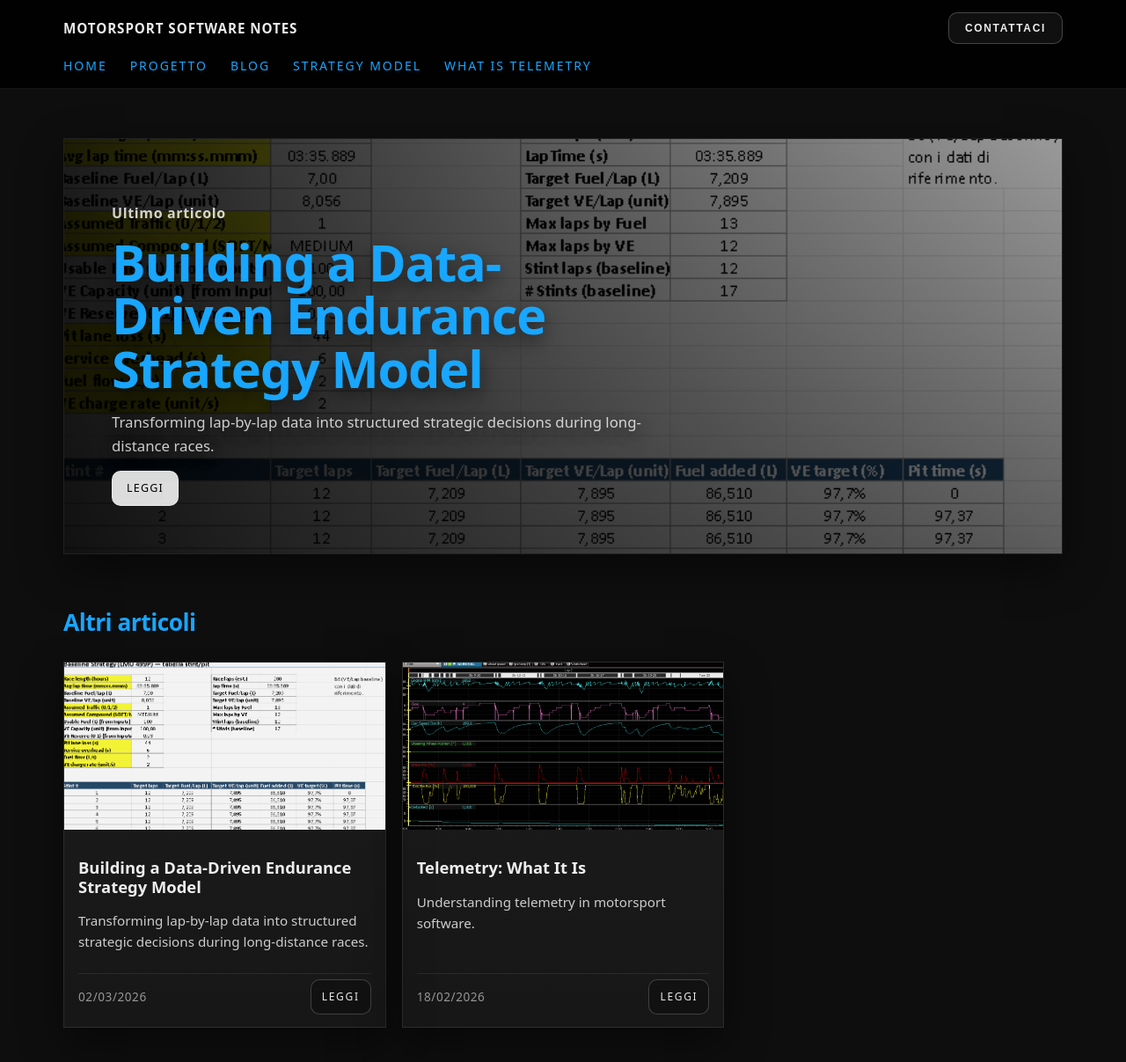
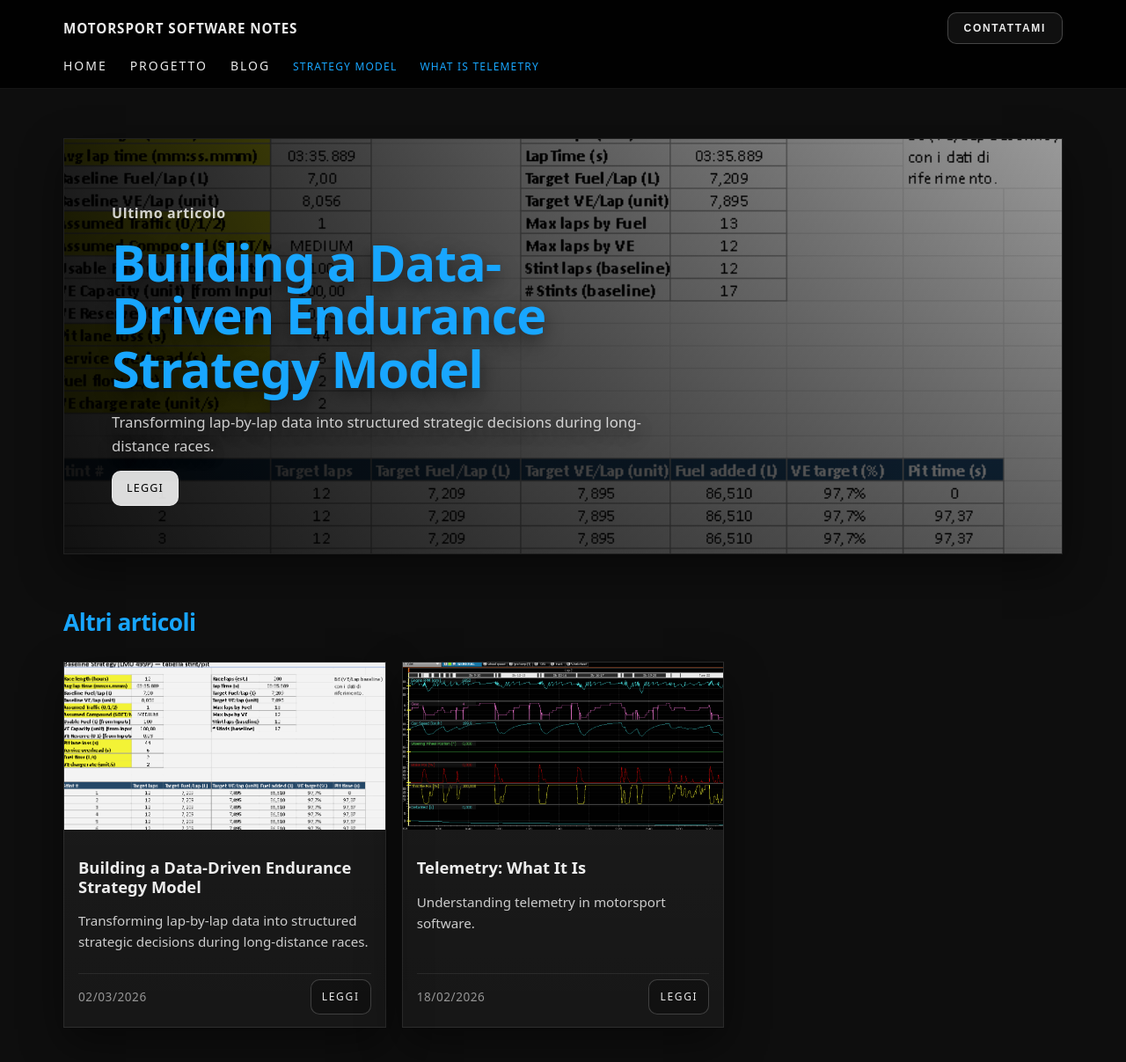
Before and after one commit to PietroCiuffreda3/motorsport-software-notes, a Jekyll site: the page built from index.md, in a window 1280 px wide and 1248 px high. Shown: the top 1207 px of the window at 88% size. Built offline with Jekyll 4.4.1, drawn with Linux system fonts in a browser that asks for light colours; some web fonts are replaced.

Commit message:
Refactor header and navigation styles; update contact button text, enhance navigation links with latest posts, and improve layout for better accessibility and user experience

```diff
--- a/_layouts/default.html
+++ b/_layouts/default.html
@@ -33,7 +33,7 @@
               id="contactToggle"
               aria-expanded="false"
               aria-controls="contactMenu">
-        Contattaci
+        Contattami
       </button>
     </div>
 
@@ -61,25 +61,25 @@
       </button>
 
       <div class="contact-menu__content">
-        <div class="contact-menu__title">Contatti</div>
+        <div class="contact-menu__title">Contattami</div>
 
         <div class="contact-menu__grid">
           <!-- EDITA I LINK -->
-          <a class="contact-tile" href="https://www.linkedin.com/company/XXXXX" target="_blank" rel="noreferrer noopener">
+          <a class="contact-tile" href="https://www.linkedin.com/in/pietro-ciuffreda-026145264?utm_source=share&utm_campaign=share_via&utm_content=profile&utm_medium=android_app" target="_blank" rel="noreferrer noopener">
             <span class="contact-tile__icon">
               <svg viewBox="0 0 24 24" aria-hidden="true"><path d="M4.98 3.5C4.98 4.88 3.87 6 2.5 6S0 4.88 0 3.5 1.12 1 2.5 1 4.98 2.12 4.98 3.5ZM.5 23.5h4V7.98h-4V23.5ZM8.5 7.98h3.83v2.12h.05c.53-1 1.83-2.12 3.77-2.12 4.03 0 4.78 2.65 4.78 6.1v9.42h-4v-8.36c0-2-.04-4.57-2.79-4.57-2.79 0-3.22 2.18-3.22 4.43v8.5h-4V7.98Z"/></svg>
             </span>
             <span class="contact-tile__label">LinkedIn</span>
           </a>
 
-          <a class="contact-tile" href="https://www.instagram.com/XXXXX/" target="_blank" rel="noreferrer noopener">
+          <a class="contact-tile" href="https://www.instagram.com/_ciuffreduzz_?igsh=MTU5aDJ4YXNiamozMA==" target="_blank" rel="noreferrer noopener">
             <span class="contact-tile__icon">
               <svg viewBox="0 0 24 24" aria-hidden="true"><path d="M12 7.3A4.7 4.7 0 1 0 12 16.7 4.7 4.7 0 0 0 12 7.3Zm0 7.7A3 3 0 1 1 12 9a3 3 0 0 1 0 6Zm6-7.9a1.1 1.1 0 1 1-1.1-1.1A1.1 1.1 0 0 1 18 7.1ZM24 12c0-3.3 0-3.7-.1-5-.1-1.3-.4-2.4-1.3-3.3S20.6 2.5 19.3 2.4C18 2.3 17.6 2.3 14.3 2.3H9.7c-3.3 0-3.7 0-5 .1C3.4 2.5 2.3 2.8 1.4 3.7S.2 5.7.1 7C0 8.3 0 8.7 0 12s0 3.7.1 5c.1 1.3.4 2.4 1.3 3.3s2 1.2 3.3 1.3c1.3.1 1.7.1 5 .1h4.6c3.3 0 3.7 0 5-.1 1.3-.1 2.4-.4 3.3-1.3s1.2-2 1.3-3.3c.1-1.3.1-1.7.1-5Zm-2 0c0 3.2 0 3.6-.1 4.9-.1 1-.3 1.6-.7 2-.4.4-1 .6-2 .7-1.3.1-1.7.1-4.9.1H9.7c-3.2 0-3.6 0-4.9-.1-1-.1-1.6-.3-2-.7-.4-.4-.6-1-.7-2C2 15.6 2 15.2 2 12s0-3.6.1-4.9c.1-1 .3-1.6.7-2 .4-.4 1-.6 2-.7 1.3-.1 1.7-.1 4.9-.1h4.6c3.2 0 3.6 0 4.9.1 1 .1 1.6.3 2 .7.4.4.6 1 .7 2 .1 1.3.1 1.7.1 4.9Z"/></svg>
             </span>
             <span class="contact-tile__label">Instagram</span>
           </a>
 
-          <a class="contact-tile" href="mailto:TUAMAIL@DOMINIO.IT">
+          <a class="contact-tile" href="mailto:ciuffreda.pietro@gmail.com">
             <span class="contact-tile__icon">
               <svg viewBox="0 0 24 24" aria-hidden="true"><path d="M20 4H4a2 2 0 0 0-2 2v12a2 2 0 0 0 2 2h16a2 2 0 0 0 2-2V6a2 2 0 0 0-2-2Zm0 4-8 5L4 8V6l8 5 8-5v2Z"/></svg>
             </span>
--- a/_sass/custom.scss
+++ b/_sass/custom.scss
@@ -164,17 +164,27 @@ hr{
   flex-wrap: wrap;
 }
 
-/* all navbar links in accent (as requested) */
+/* NAV links: base bianchi */
 .nav-links a{
-  color: var(--accent);
+  color: rgba(255,255,255,0.92);
   text-decoration:none;
   text-transform: uppercase;
   letter-spacing: 0.14em;
   font-size: 14px;
 }
 .nav-links a:hover{
+  color: #fff;
+  text-decoration: none;
+}
+
+/* ultimi post in azzurro */
+.nav-links .nav-post{
+  color: var(--accent);
+  font-size: 12px;
+  letter-spacing: 0.10em;
+}
+.nav-links .nav-post:hover{
   color: #7bd0ff;
-  text-decoration: none;
 }
 
 /* latest posts can be slightly smaller */
@@ -199,6 +209,39 @@ hr{
 .nav-cta:hover{
   background: rgba(24,166,255,0.16);
   border-color: rgba(24,166,255,0.55);
+}
+/* header row single-line */
+.nav-row{
+  max-width: var(--maxw);
+  margin: 0 auto;
+  padding: 14px 22px;
+  display: flex;
+  align-items: center;
+  gap: 22px;
+}
+
+/* brand a sinistra */
+.brand{
+  display:inline-flex;
+  align-items:center;
+  text-decoration:none;
+  flex: 0 0 auto;
+}
+
+/* links al centro */
+.nav-links{
+  display:flex;
+  align-items:center;
+  gap: 26px;
+  flex-wrap: wrap;
+  flex: 1 1 auto;
+  min-width: 0;
+}
+
+/* CTA a destra */
+.nav-cta{
+  flex: 0 0 auto;
+  margin-left: auto; /* garantisce allineamento a destra */
 }
 
 /* =========================
```
Also changed, not shown: _includes/header.html (+27 -8 lines).
